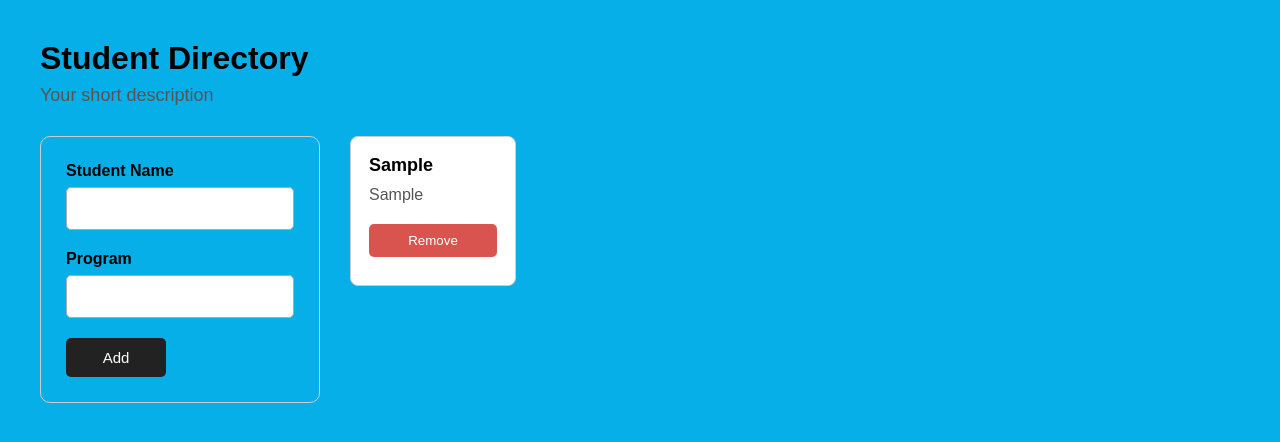
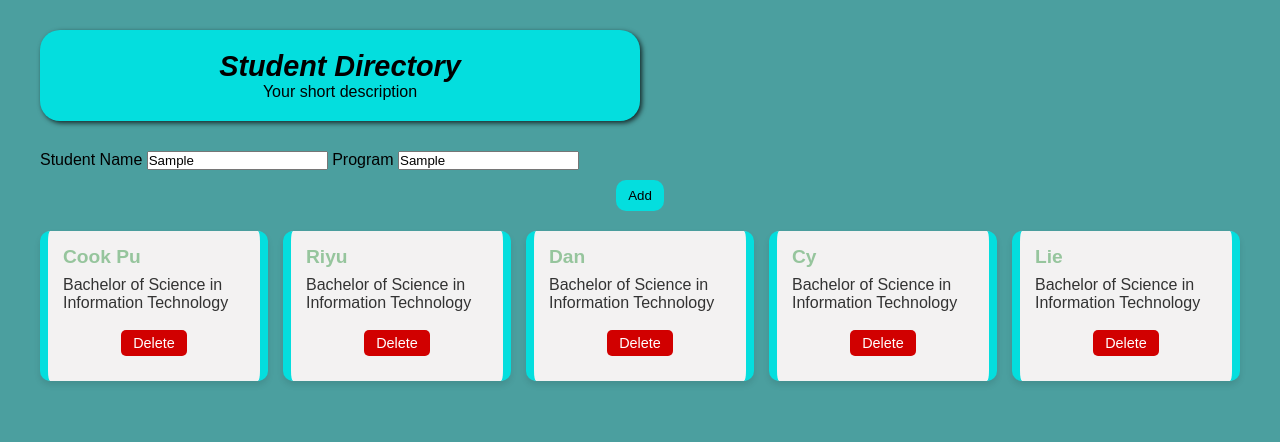
Before and after one commit to riodimaala/RESPONSIVE-DESIGN-DOM-AND-FORM-IN-ACTION, a plain HTML site: page main.html in a window 1280 px wide. Both pictures are taken after typing "Sample", "Sample" into the empty fields and a click on the button "Add". Drawn offline with Linux system fonts and the light colour scheme.

Commit message:
Add files via upload

```diff
--- a/script.js
+++ b/script.js
@@ -1,35 +1,69 @@
-const studentForm = document.getElementById("studentForm");
-const studentList = document.getElementById("studentList");
+let students = [
+    {id: 1, name: 'Cook Pu', program: 'Bachelor of Science in Information Technology'},
+    {id: 2, name: 'Riyu', program: 'Bachelor of Science in Information Technology'},
+    {id: 3, name: 'Dan', program: 'Bachelor of Science in Information Technology'},
+    {id: 4, name: 'Cy', program: 'Bachelor of Science in Information Technology'},
+    {id: 5, name: 'Lie', program: 'Bachelor of Science in Information Technology'},
+];
 
-studentForm.addEventListener("submit", function(event) {
+const createListItem = (student) =>{
+    const article = document.createElement('article');
+    const h2 = document.createElement('h2');
+    const p = document.createElement('p');
+    const button = document.createElement('button');
 
-    event.preventDefault();
 
-    const studentName = document.getElementById("studentName").value;
-    const program = document.getElementById("program").value;
+/* add value */
+    h2.innerText = student.name;
+    p.innerText = student.program;
+    button.innerText = 'Delete';
+    button.addEventListener('click', () =>{
+        const newStudents = students.filter((s) => s.id !==student.id)
+        students = newStudents;
+        displayList();
 
-    const studentCard = document.createElement("div");
-    studentCard.classList.add("student-card");
+ });
 
-    const name = document.createElement("h3");
-    name.textContent = studentName;
+/* add class */
+    article.classList.add('list-item');
 
-    const programText = document.createElement("p");
-    programText.textContent = program;
+/* insert */
+    article.append(h2);
+    article.append(p);
+    article.append(button);
 
-    const removeButton = document.createElement("button");
-    removeButton.textContent = "Remove";
-    removeButton.classList.add("remove-btn");
+return article;
 
-    removeButton.addEventListener("click", function() {
-        studentCard.remove();
-    });
+}
+const list =  document.querySelector('#studentList');
 
-    studentCard.appendChild(name);
-    studentCard.appendChild(programText);
-    studentCard.appendChild(removeButton);
 
-    studentList.appendChild(studentCard);
+const displayList = () =>{
+    list.replaceChildren();
+    const studentList = students.map((s) => createListItem(s));
+    studentList.forEach((s) => list.append(s));
 
-    studentForm.reset();
+}
+displayList();
+
+
+const form = document.querySelector('#studentForm');
+const nameField = document.querySelector('#name');
+const programField = document.querySelector('#program');
+form.addEventListener('submit', (e) =>{
+    e.preventDefault();
+    const name = nameField.value;
+    const program = programField.value;
+    const newStudent = {
+        id: students.length +1,
+        name,
+        program
+    }
+
+    students.push(newStudent);
+    nameField.value = '';
+    programField.value = '';
+    console.log(newStudent);
+    displayList();
+
 });
--- a/style.css
+++ b/style.css
@@ -1,175 +1,147 @@
+/* universal styles */
 * {
-    box-sizing: border-box;
-    margin: 0;
-    padding: 0;
+   margin: 0;
+   padding: 0;
+   box-sizing: border-box;
+   font-family: Arial, Helvetica, sans-serif;
 }
 
 body {
-    font-family: Arial, sans-serif;
-    background: rgb(6, 175, 232);
-    padding: 40px;
+    background-color: rgb(75, 159, 159);
+    display: flex;
+    flex-direction: column;
+    align-items: center;
 }
 
-.container {
-    max-width: 1300px;
-    margin: auto;
-}
-
+/* HEADER */
 header {
-    margin-bottom: 30px;
+    padding: 20px;
+    margin: 30px 0;
+    width: 100%;
+    max-width: 600px;
+    box-shadow: 2px 2px 5px rgba(0, 0, 0, 0.741);
+    border-radius: 20px;
+    background-color: rgb(4, 222, 222);
+    text-align: center;
 }
 
 header h1 {
-    font-size: 32px;
-    margin-bottom: 8px;
+    font-size: 1.8rem;
+    font-weight: bold;
+    font-style: oblique;
 }
 
-header p {
-    font-size: 18px;
-    color: #555;
+/* FORM */
+#formContainer {
+    padding: 20px;
+    margin: 20px 0;
+    width: 100%;
+    max-width: 600px;
+    box-shadow: 2px 2px 5px rgba(0, 0, 0, 0.741);
+    border-radius: 20px;
+    background-color: rgb(150, 197, 157);
+    text-align: center;
 }
 
-.content {
-    display: grid;
-
-    grid-template-columns: 280px 1fr;
-
-    gap: 30px;
-    align-items: start;
+.input-fields {
+    display: flex;
+    flex-direction: column;
+    margin-bottom: 15px;
+    text-align: left;
 }
 
-.form-section {
-    border: 1px solid #ccc;
-    border-radius: 10px;
-    padding: 25px;
+.input-fields label {
+    font-weight: bold;
+    margin-bottom: 5px;
 }
 
-form {
+.input-fields input {
+    border: 2px solid rgb(0, 0, 0);
+    margin-bottom: 10px;
+    padding: 8px;
+    border-radius: 5px;
+    width: 100%;
+}
+
+/* BUTTONS */
+button {
+    background-color: rgb(4, 222, 222);
+    padding: 8px 12px;
+    margin: 10px auto;
+    border-radius: 10px;
+    border: none;
+    cursor: pointer;
+    transition: background-color 0.3s;
+    display: block;
+}
+
+button:hover {
+    background-color: rgb(0, 180, 180);
+}
+
+/* STUDENT LIST */
+#studentList {
+    display: grid;
+    grid-template-columns: repeat(5, 1fr); /* limang columns */
+    gap: 15px;
+    width: 100%;
+    max-width: 1200px;
+    margin: 20px auto;
+}
+
+.list-item {
+    background-color: #f3f2f2;
+    border-left: 8px solid rgb(4, 222, 222);
+    border-right: 8px solid rgb(4, 222, 222);
+    padding: 15px;
+    border-radius: 10px;
+    box-shadow: 0px 4px 6px rgba(0, 0, 0, 0.1);
     display: flex;
     flex-direction: column;
+    gap: 8px;
 }
 
-form label {
+.list-item h2 {
+    color: rgb(150, 197, 157);
+    font-size: 1.2rem;
     font-weight: bold;
-    margin-bottom: 7px;
 }
 
-form input {
-    width: 100%;
-    padding: 12px;
-    margin-bottom: 20px;
-
-    border: 1px solid #aaa;
-    border-radius: 5px;
-
-    font-size: 15px;
+.list-item p {
+    color: #333;
+    font-size: 1rem;
 }
 
-form button {
-    width: 100px;
-    padding: 11px;
-
-    border: none;
+.list-item button {
+    align-self: flex-start;
+    background-color: #d10000;
+    color: #fff;
+    padding: 5px 12px;
     border-radius: 5px;
-
-    background: #222;
-    color: white;
-
     cursor: pointer;
-    font-size: 15px;
+    font-size: 0.9rem;
+    transition: background-color 0.3s;
 }
 
-form button:hover {
-    background: #444;
+.list-item button:hover {
+    background-color: #a90202;
 }
 
-.student-list {
-    display: grid;
-
-    grid-template-columns: repeat(5, 1fr);
-
-    gap: 15px;
-}
-
-.student-card {
-    border: 1px solid #ccc;
-    border-radius: 8px;
-
-    padding: 18px;
-
-    min-height: 150px;
-    background: white;
-}
-
-.student-card h3 {
-    font-size: 18px;
-    margin-bottom: 10px;
-}
-
-.student-card p {
-    color: #555;
-    margin-bottom: 20px;
-}
-
-.remove-btn {
-    width: 100%;
-    padding: 9px;
-
-    border: none;
-    border-radius: 5px;
-
-    background: #d9534f;
-    color: white;
-
-    cursor: pointer;
-}
-
-.remove-btn:hover {
-    background: #c9302c;
-}
-
-@media (max-width: 1000px) {
-
-    .content {
-        grid-template-columns: 250px 1fr;
-        gap: 20px;
-    }
-
-    .student-list {
-        grid-template-columns: repeat(3, 1fr);
+/* RESPONSIVE */
+@media (max-width: 480px) {
+    #studentList {
+        grid-template-columns: 1fr;
     }
 }
 
-@media (max-width: 600px) {
-
-    body {
-        padding: 20px;
-    }
-
-    header h1 {
-        font-size: 28px;
-    }
-
-    .content {
-        display: flex;
-        flex-direction: column;
-    }
-
-    .form-section {
-        width: 100%;
-    }
-
-    form button {
-        width: 100px;
-    }
-
-    /* MOBILE: 1 CARD */
-    .student-list {
-        width: 100%;
-        grid-template-columns: 1fr;
-    }
-
-    .student-section {
-        width: 100%;
+@media (min-width: 481px) and (max-width: 768px) {
+    #studentList {
+        grid-template-columns: repeat(2, 1fr);
     }
 }
+
+@media (min-width: 769px) {
+    #studentList {
+        grid-template-columns: repeat(5, 1fr);
+    }
+}
```
Also changed, not shown: index.html (added, +41 -0 lines).
